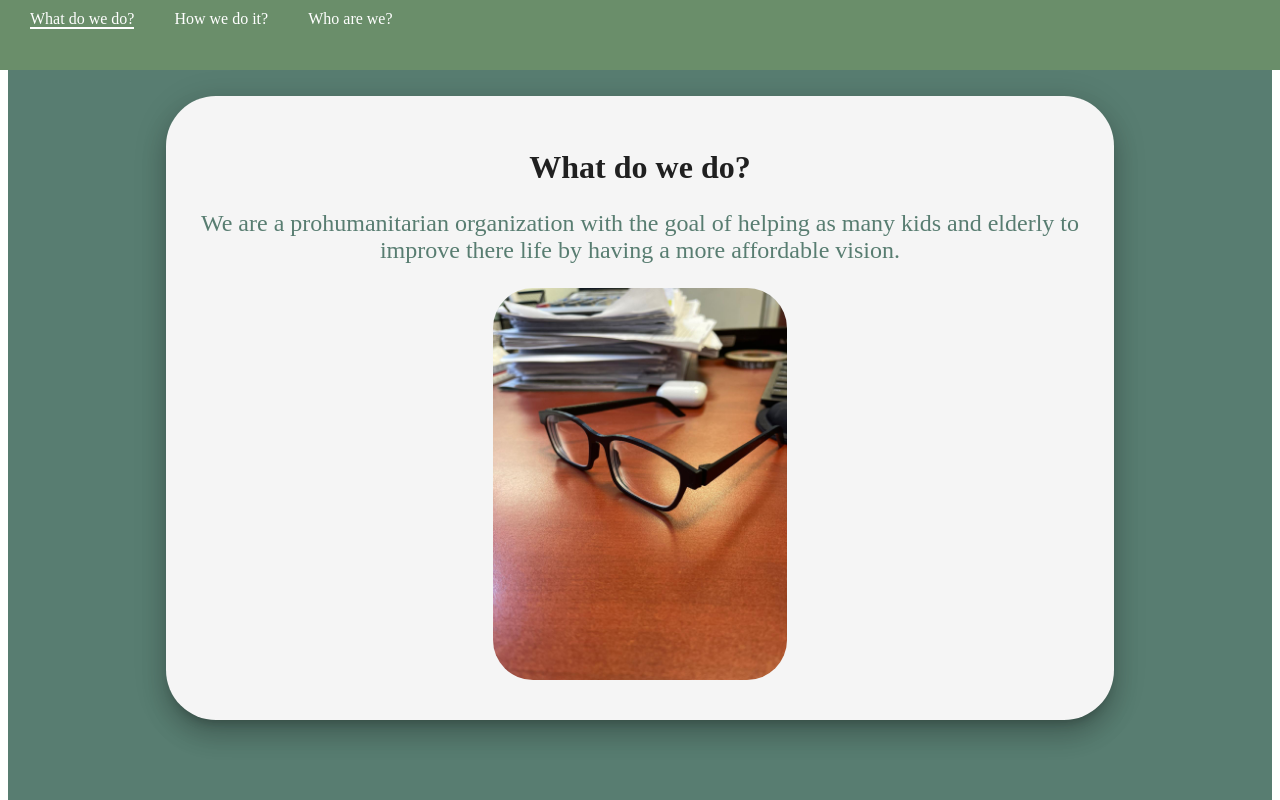
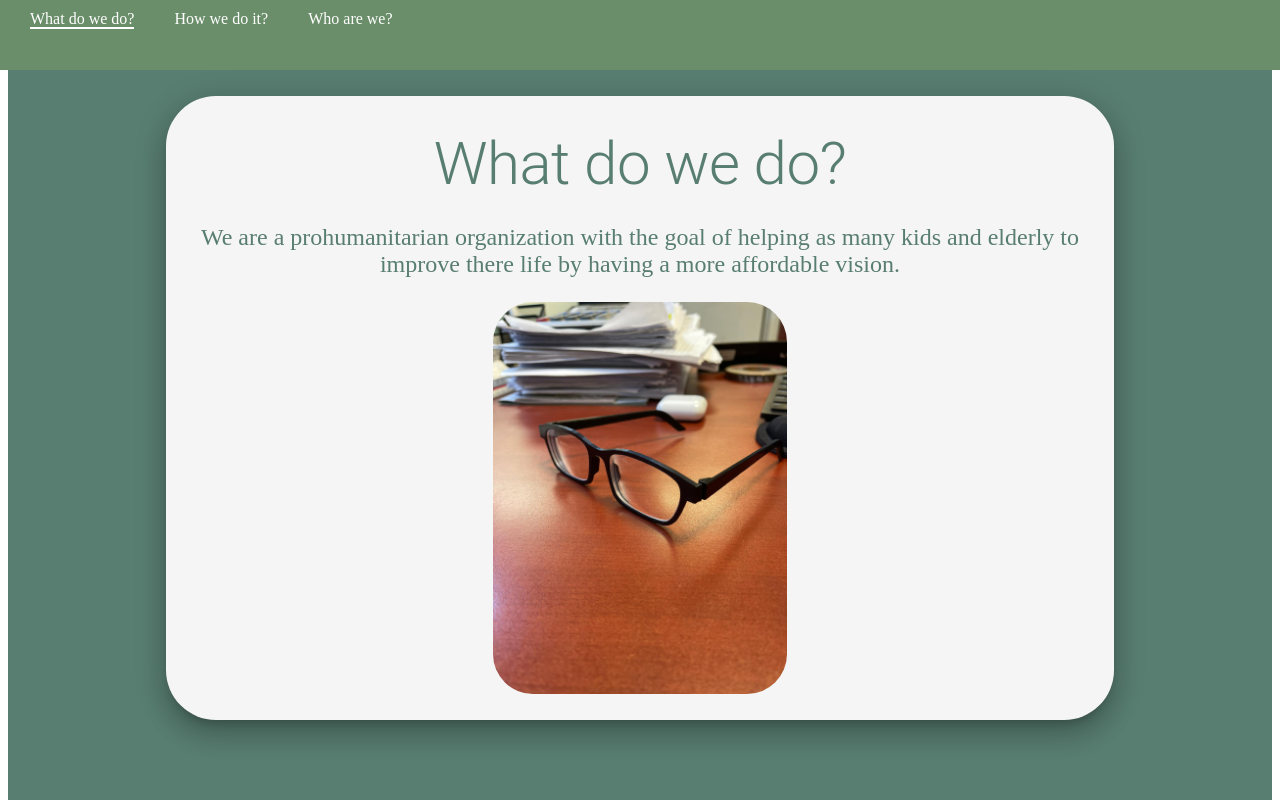
Before and after one commit to macosta2015/WeWeFramesV2, a React (Create React App) app: page / in a window 1280 px wide. Shown: the top 800 px of the page. Built offline with nearby package versions, Linux system fonts and the light colour scheme.

Commit message:
Update App.js

```diff
--- a/src/App.js
+++ b/src/App.js
@@ -148,7 +148,9 @@ function App() {
             <Element name="section1" className="section1">
               <Fade in={true} timeout={1000}>
                 <Paper elevation={16} style={{ height: "70%", width: "70%", backgroundColor: '#f5f5f5', padding: '32px', borderRadius: '50px' }} >
-                  <h1>What do we do?</h1>
+                  <Typography variant="h2" style={{ marginBottom: '2.5%', color: '#587D71' }}>
+                    What do we do?
+                  </Typography>
                   <p>
                     We are a prohumanitarian organization with the goal of helping as many kids and elderly to improve there life by having a
                     more affordable vision.
```
